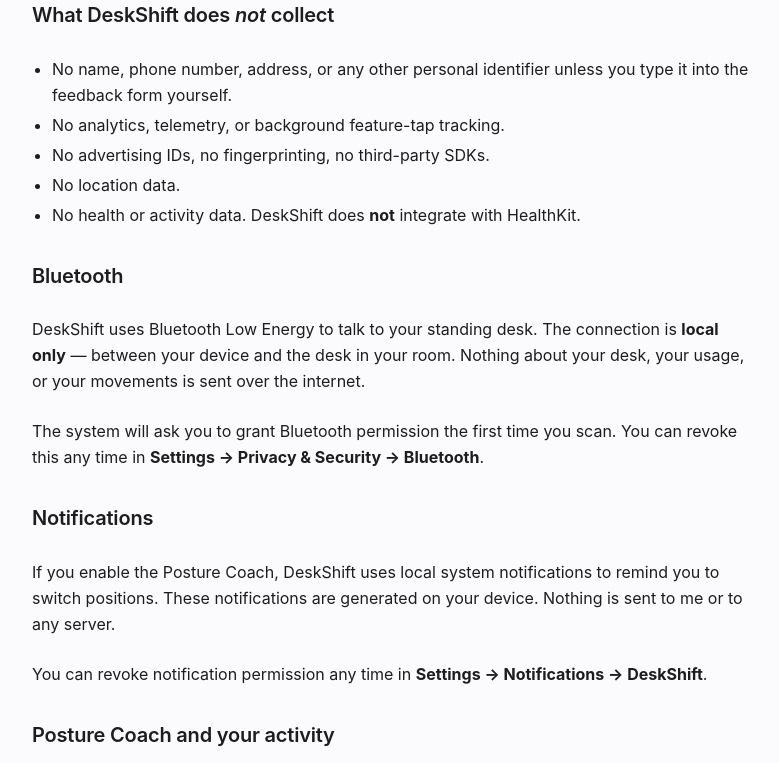
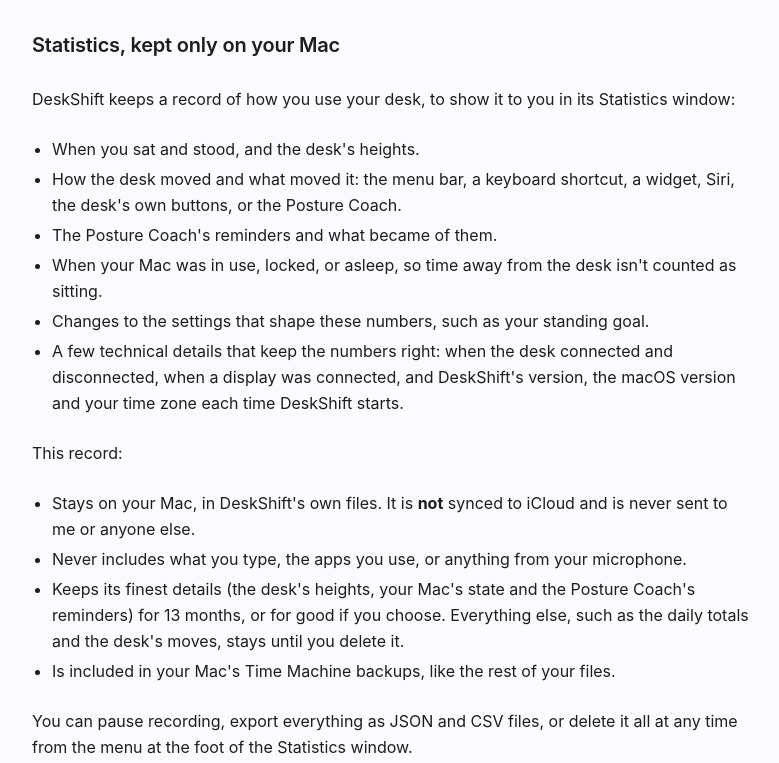
Before and after one commit to BinisorIonut/binisor-website, an Astro site: page /deskshift/privacy in a window 1280 px wide. Shown: the part 1101-1864 px from the top of the page, without its empty margins (248-1027 px from the left). Built offline with nearby package versions, Linux system fonts and the light colour scheme; Astro itself is replaced by a stand-in of ours.

Commit message:
Add DeskShift 1.5's Statistics to the privacy policy

```diff
--- a/src/pages/deskshift/privacy.mdx
+++ b/src/pages/deskshift/privacy.mdx
@@ -1,14 +1,14 @@
 ---
 layout: ../../layouts/Base.astro
 title: "DeskShift — Privacy Policy"
-description: "DeskShift doesn't track you or run analytics. It collects nothing on its own — the only data it ever sends is the feedback you choose to submit and an anonymous daily App Store version check. Everything else stays on your device and in your own private iCloud."
+description: "DeskShift doesn't track you or run analytics. It collects nothing on its own — the only data it ever sends is the feedback you choose to submit and an anonymous daily App Store version check. Your desk statistics stay on your Mac; your settings stay on your device and in your own private iCloud."
 ---
 
 <div class="prose-content space-y-6 text-base leading-relaxed">
 
 # DeskShift — Privacy Policy
 
-<p class="text-sm text-(--color-muted)">Last updated: 2026-06-17</p>
+<p class="text-sm text-(--color-muted)">Last updated: 2026-11-26</p>
 
 ## In short
 
@@ -16,6 +16,7 @@ description: "DeskShift doesn't track you or run analytics. It collects nothing
 - I don't run analytics, telemetry, or tracking of any kind.
 - I use Google Forms only when you explicitly send feedback or tap a "Love it" review button.
 - Your app preferences and settings stay on your device and, when iCloud is available, in your own private iCloud.
+- Your desk statistics stay on your Mac only: they aren't synced to iCloud or sent anywhere.
 
 That's the whole story. The sections below are the long version.
 
@@ -35,6 +36,26 @@ This data:
 - Sits in your iCloud account, under your Apple ID.
 - Is accessible only to other devices signed in to the same Apple ID.
 - Is never visible to me — there's no server I operate.
+
+## Statistics, kept only on your Mac
+
+DeskShift keeps a record of how you use your desk, to show it to you in its Statistics window:
+
+- When you sat and stood, and the desk's heights.
+- How the desk moved and what moved it: the menu bar, a keyboard shortcut, a widget, Siri, the desk's own buttons, or the Posture Coach.
+- The Posture Coach's reminders and what became of them.
+- When your Mac was in use, locked, or asleep, so time away from the desk isn't counted as sitting.
+- Changes to the settings that shape these numbers, such as your standing goal.
+- A few technical details that keep the numbers right: when the desk connected and disconnected, when a display was connected, and DeskShift's version, the macOS version and your time zone each time DeskShift starts.
+
+This record:
+
+- Stays on your Mac, in DeskShift's own files. It is **not** synced to iCloud and is never sent to me or anyone else.
+- Never includes what you type, the apps you use, or anything from your microphone.
+- Keeps its finest details (the desk's heights, your Mac's state and the Posture Coach's reminders) for 13 months, or for good if you choose. Everything else, such as the daily totals and the desk's moves, stays until you delete it.
+- Is included in your Mac's Time Machine backups, like the rest of your files.
+
+You can pause recording, export everything as JSON and CSV files, or delete it all at any time from the menu at the foot of the Statistics window.
 
 ## What DeskShift does *not* collect
 
@@ -98,7 +119,7 @@ DeskShift is a utility for adults using a standing desk. It is not directed at c
 
 ## Your rights
 
-For app data stored by DeskShift, your data lives on your device and, when enabled, in your own iCloud — under your control. For feedback you explicitly send through Google Forms, email me if you want a submitted feedback row deleted and include enough detail for me to find it.
+For app data stored by DeskShift, your data lives on your device and, when enabled, in your own iCloud — under your control. Your statistics never leave your Mac; **Delete All…** in the Statistics window removes them. For feedback you explicitly send through Google Forms, email me if you want a submitted feedback row deleted and include enough detail for me to find it.
 
 If you want to wipe everything DeskShift has stored, uninstall the app and remove its data from iCloud in **Settings → Apple ID → iCloud → Manage Account Storage → DeskShift**.
 
```
